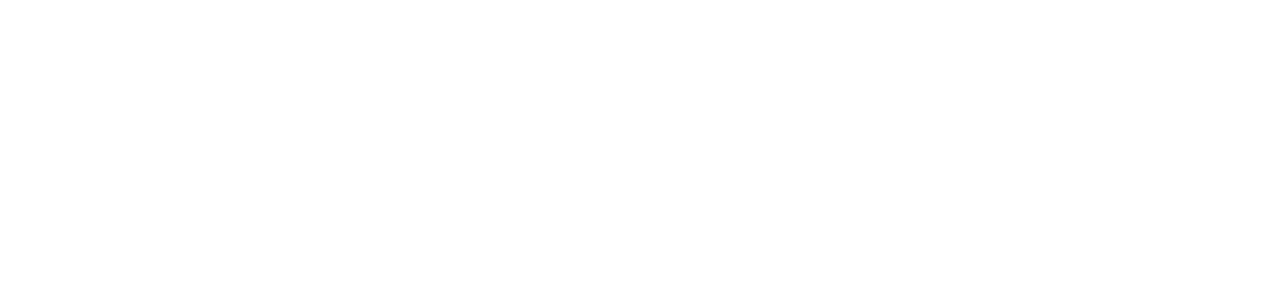
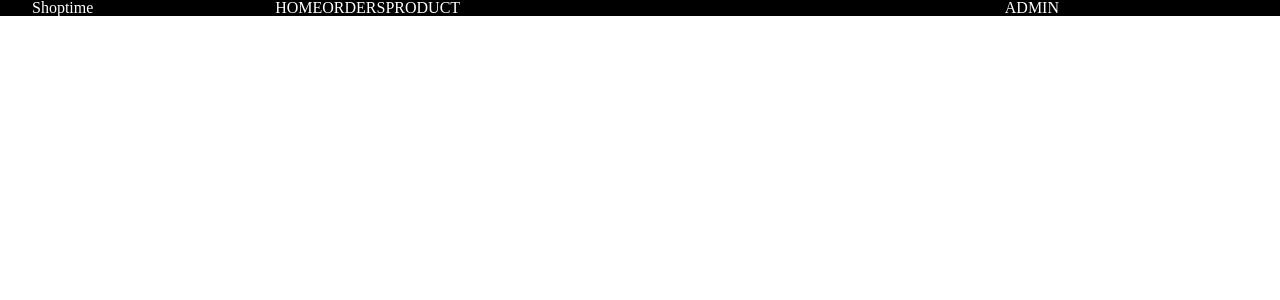
Before and after one commit to curt6815463/TimeHouseWeek3, a React app: page / in a window 1280 px wide. Shown: the top 300 px of the page. Built offline with nearby package versions, Linux system fonts and the light colour scheme.

Commit message:
feat: common reset.css, style-components container

```diff
--- a/src/App.js
+++ b/src/App.js
@@ -1,5 +1,6 @@
 import React, { Component } from 'react';
 import TopBar from '@/components/TopBar/index'
+import './common/css/reset.css'
 class App extends Component {
   render() {
     return (
--- /dev/null
+++ b/src/common/css/reset.css
@@ -0,0 +1,48 @@
+/* http://meyerweb.com/eric/tools/css/reset/
+   v2.0 | 20110126
+   License: none (public domain)
+*/
+
+html, body, div, span, applet, object, iframe,
+h1, h2, h3, h4, h5, h6, p, blockquote, pre,
+a, abbr, acronym, address, big, cite, code,
+del, dfn, em, img, ins, kbd, q, s, samp,
+small, strike, strong, sub, sup, tt, var,
+b, u, i, center,
+dl, dt, dd, ol, ul, li,
+fieldset, form, label, legend,
+table, caption, tbody, tfoot, thead, tr, th, td,
+article, aside, canvas, details, embed,
+figure, figcaption, footer, header, hgroup,
+menu, nav, output, ruby, section, summary,
+time, mark, audio, video {
+	margin: 0;
+	padding: 0;
+	border: 0;
+	font-size: 100%;
+	font: inherit;
+	vertical-align: baseline;
+}
+/* HTML5 display-role reset for older browsers */
+article, aside, details, figcaption, figure,
+footer, header, hgroup, menu, nav, section {
+	display: block;
+}
+body {
+	line-height: 1;
+}
+ol, ul {
+	list-style: none;
+}
+blockquote, q {
+	quotes: none;
+}
+blockquote:before, blockquote:after,
+q:before, q:after {
+	content: '';
+	content: none;
+}
+table {
+	border-collapse: collapse;
+	border-spacing: 0;
+}
--- /dev/null
+++ b/src/common/style-components/Container/index.js
@@ -0,0 +1,8 @@
+import styled from 'styled-components'
+
+const container = styled.div`
+  margin: 0 2em;
+  display: flex;
+`
+
+export default container
--- a/src/components/TopBar/index.js
+++ b/src/components/TopBar/index.js
@@ -1,13 +1,28 @@
 import React, { Component } from 'react';
-
+import TopBarComponent from './styled-components'
+import Container from '@/common/style-components/Container'
 class TopBar extends Component {
   render() {
     return (
-      <div className=''>
-        <div>
+      <TopBarComponent>
+        <Container>
+          <div className='brand'>
+            Shoptime
+          </div>
+          <div className='navbar'>
+            <ul>
+              <li>HOME</li>
+              <li>ORDERS</li>
+              <li>PRODUCT</li>
+            </ul>
+          </div>
+          <div className='admin'>
+            ADMIN
+          </div>
+        </Container>
 
-        </div>
-      </div>
+
+      </TopBarComponent>
     );
   }
 }
--- /dev/null
+++ b/src/components/TopBar/styled-components.js
@@ -0,0 +1,23 @@
+import styled from 'styled-components';
+
+const TopBarComponent = styled.div`
+  background-color: #000;
+  color: #fff;
+
+
+    .brand{
+      width:20%;
+    }
+    .navbar{
+      width: 60%;
+      li{
+        display: inline-block;
+      }
+    }
+    .admin{
+      width: 20%;
+    }
+
+`;
+
+export default TopBarComponent
```
